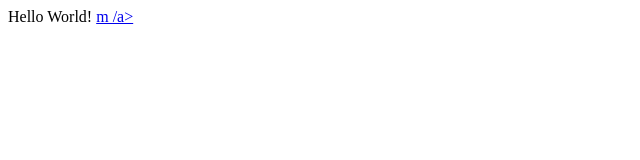
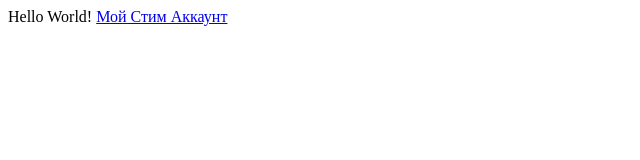
Before and after one commit to alxZ930/alxZ930.github.io, a plain HTML site: page index.html in a window 1280 px wide. Shown: the whole page, without its empty margins (0-640 px from the left). Drawn offline with Linux system fonts and the light colour scheme.

Commit message:
Update index.html

```diff
--- a/index.html
+++ b/index.html
@@ -7,6 +7,6 @@
 </head>
 <body>
   Hello World!
-<a href="https://steamcommunity.com/id/0alexzed0">m /a>
+<a href="https://steamcommunity.com/id/0alexzed0u"> Мой Стим Аккаунт </a>
   </body>
 </html>
```
